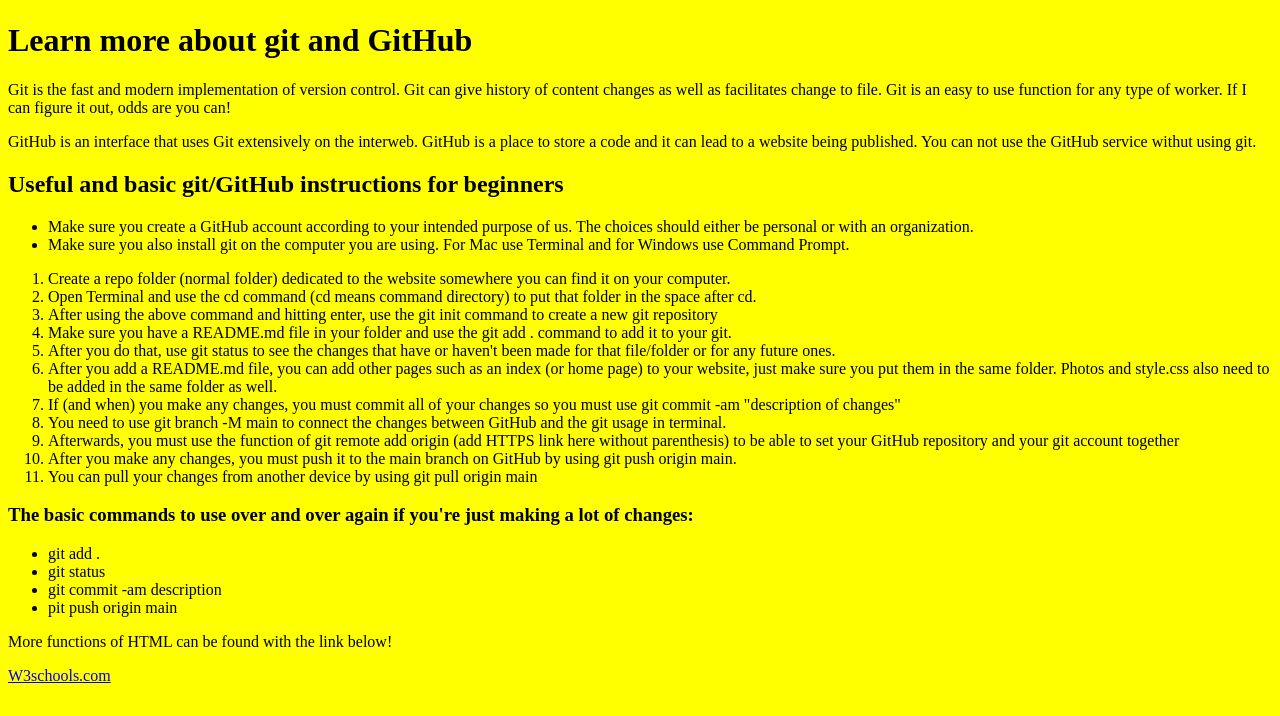
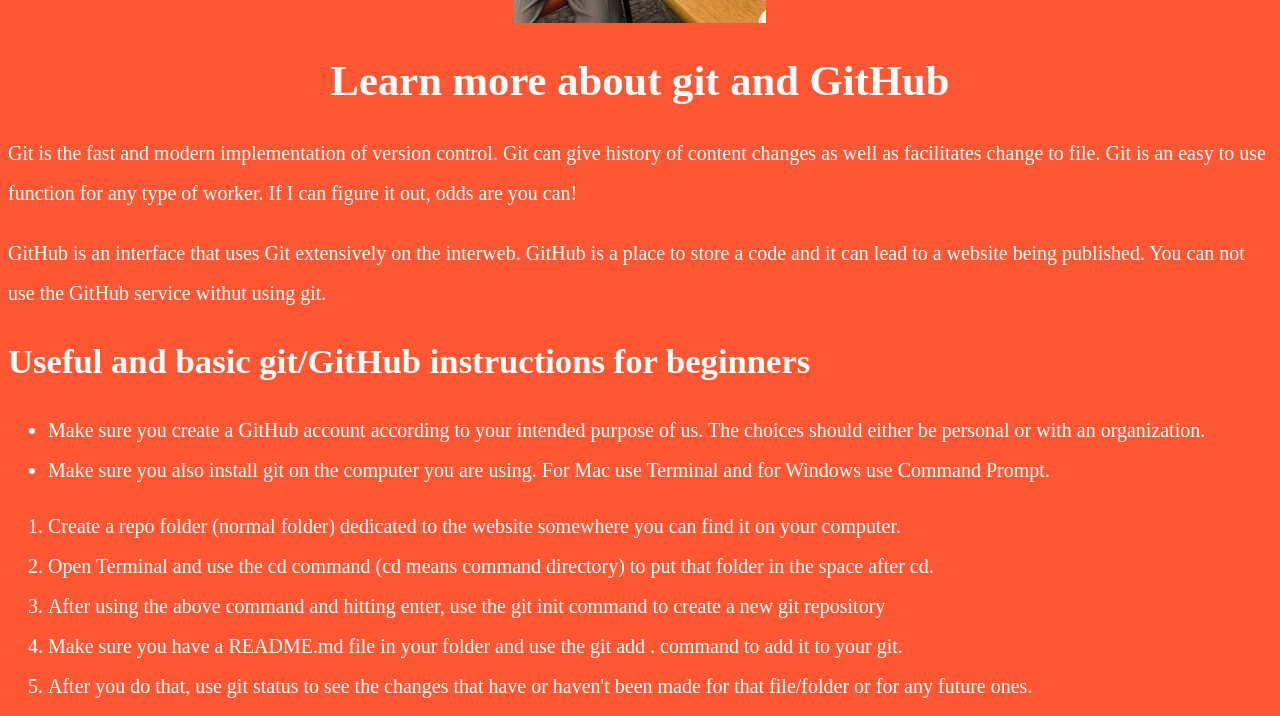
Before and after one commit to Hol4347/Netlify-assignment2, a plain HTML site: page index.html in a window 1280 px wide. Shown: the part 437-1153 px from the top of the page. Before the commit the page ends 1130 px from the top, so only its background shows below. Drawn offline with Linux system fonts and the light colour scheme.

Commit message:
centered image, adjusted style

```diff
--- a/index.html
+++ b/index.html
@@ -6,7 +6,7 @@
 </head>
 <body>
 <h1>Riley Holsinger's HTML cheat sheet!</h1>
-<img src="RileyBurnersLee.jpg">
+<center><img src="RileyBurnersLee.jpg"></center>
 <h1>Learn more about git and GitHub</h1>
 <p>Git is the fast and modern implementation of version control. Git can give history of content changes as well as facilitates change to file. Git is an easy to use function for any type of worker. If I can figure it out, odds are you can!</p>
 <p>GitHub is an interface that uses Git extensively on the interweb. GitHub is a place to store a code and it can lead to a website being published. You can not use the GitHub service withut using git.</p>
@@ -35,7 +35,7 @@
 <li>git commit -am description</li>
 <li>pit push origin main</li>
 </ul>
-<p>More functions of HTML can be found with the link below!</p>
+<h4>More functions of HTML can be found with the link below!</h4>
 <a href="https://www.w3schools.com/">W3schools.com</a>
 </body>
 </html>
--- a/style.css
+++ b/style.css
@@ -1,2 +1,33 @@
 body {
-			background-color: yellow;
+			background-color: #FF5733;
+		}
+	h1 {
+			color: white;
+			text-align: center;
+			font-size: 32pt;
+		}
+		h2 {
+			color: white;
+			font-size: 26pt;
+		}
+		h3 {
+			color: white;
+			font-size: 26pt;
+		}
+		h4 {
+			color: white;
+			font-size: 26pt;
+		}
+		li {
+			color: white;
+			font-size: 15pt;
+			line-height: 2;
+		}
+		p {
+			color: white;
+			font-size: 15pt;
+			line-height: 2;
+		}
+		a {
+			font-size: 22pt;
+		}
```
